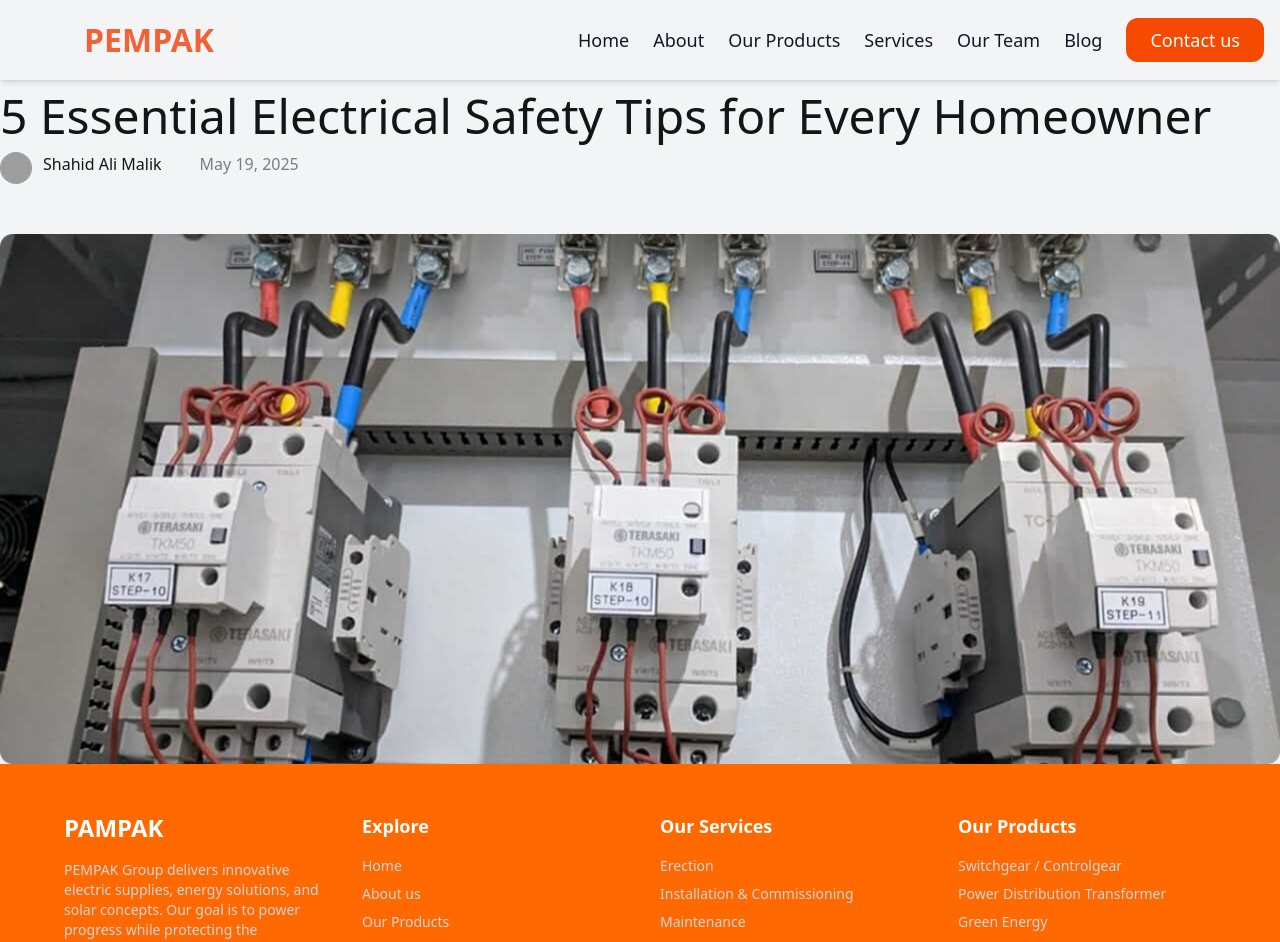
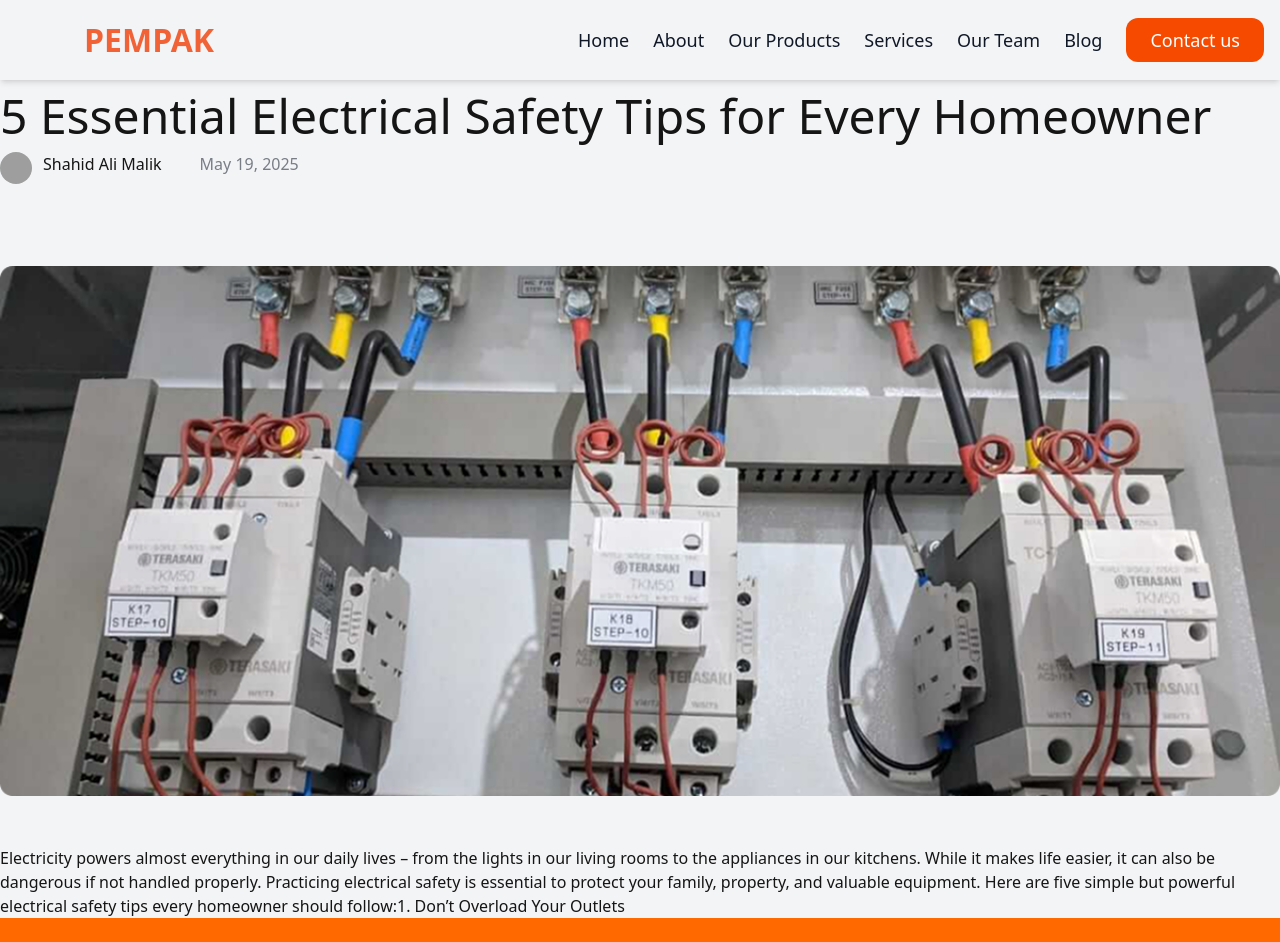
Before and after one commit to RayyanKhan4004/PEMPAK-dashboard, a Next.js app: page /blog/1 in a window 1280 px wide. Shown: the top 942 px of the page. Built offline with nearby package versions, Linux system fonts and the light colour scheme; grey boxes are pictures that could not be loaded.

Commit message:
fixed customblog comp

```diff
--- a/src/app/blog/[id]/page.tsx
+++ b/src/app/blog/[id]/page.tsx
@@ -15,9 +15,11 @@
 <Typography color='secondary'>May 19, 2025</Typography>
 </Typography>
 <div>
- <Image className='w-full mt-[50px]' src={HeroImage} alt='' />
+ <Image className='w-full py-[50px]' src={HeroImage} alt='' />
 </div>
-
+<Typography> Electricity powers almost everything in our daily lives – from the lights in our living rooms to the appliances in our kitchens. While it makes life easier, it can also be dangerous if not handled properly. Practicing electrical safety is essential to protect your family, property, and valuable equipment. Here are five simple but powerful electrical safety tips every homeowner should follow:
+  <Typography>1. Don’t Overload Your Outlets </Typography>
+</Typography>
 
 
     </>
--- a/src/components/common/CustomHero.tsx
+++ b/src/components/common/CustomHero.tsx
@@ -9,10 +9,12 @@
 }
 const CustomHero = ({title , sub , bg} :CustomHeroProps ) => {
   return (
-    <div className='relative h-[470px] w-full'>
+    // <div className='relative h-[470px] w-full'>
+       <div className='relative h-[470px] flex-col flex justify-center items-left pl-[120px] gap-[14px]'>
       <Image className='absolute inset-0 -z-10 w-full' src={bg} alt='' />
       <Typography variant='h1' weight='b' color='white'>{title}</Typography>
-      <Typography variant='p-l' weight='b' color='white'>{sub}</Typography>
+      {/* <Typography variant='p-l' weight='b' color='white'>{sub}</Typography> */}
+      <Typography  className='w-[401px]' variant='p-l' weight='b' color='white'>{sub}</Typography>
     </div>
   )
 }
```
